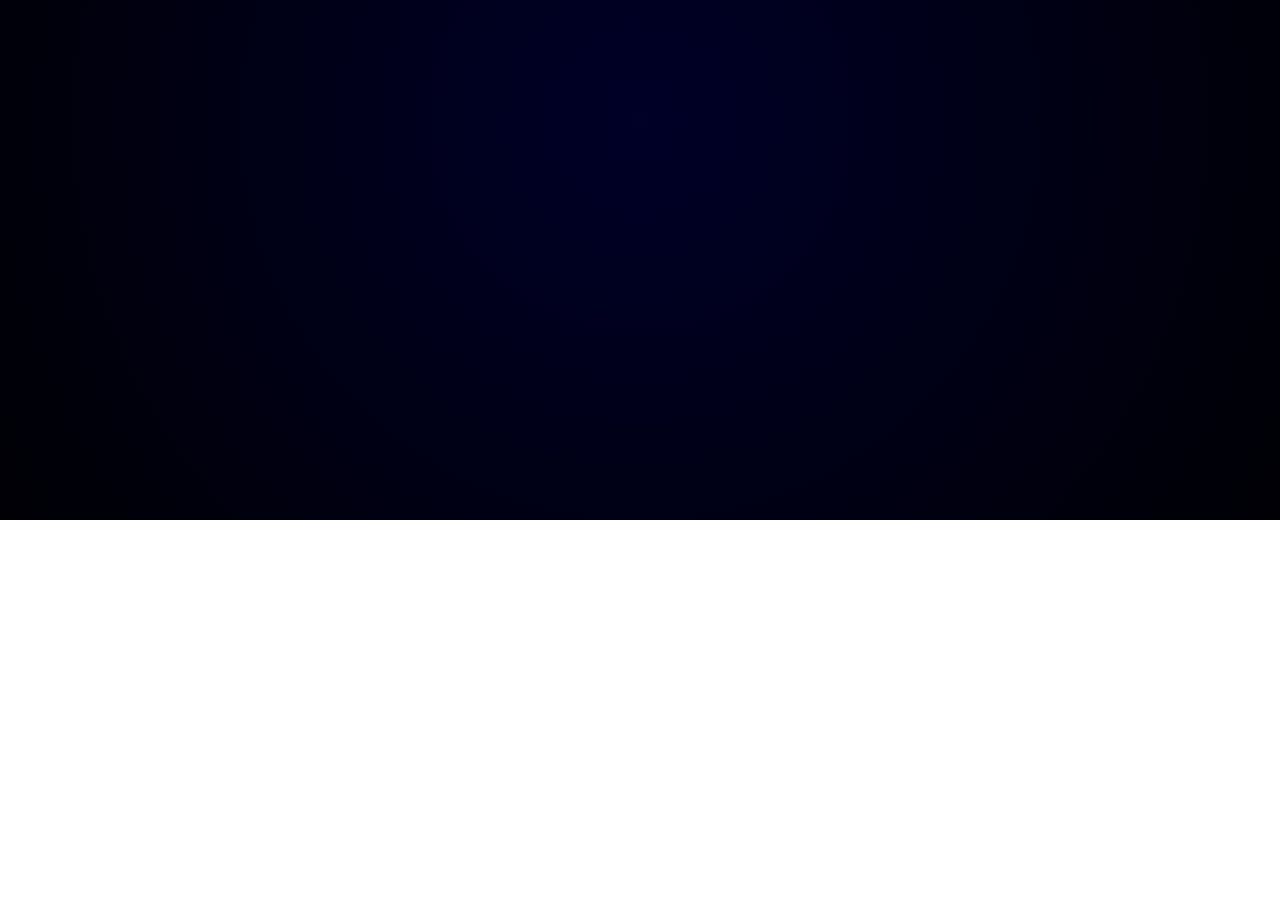
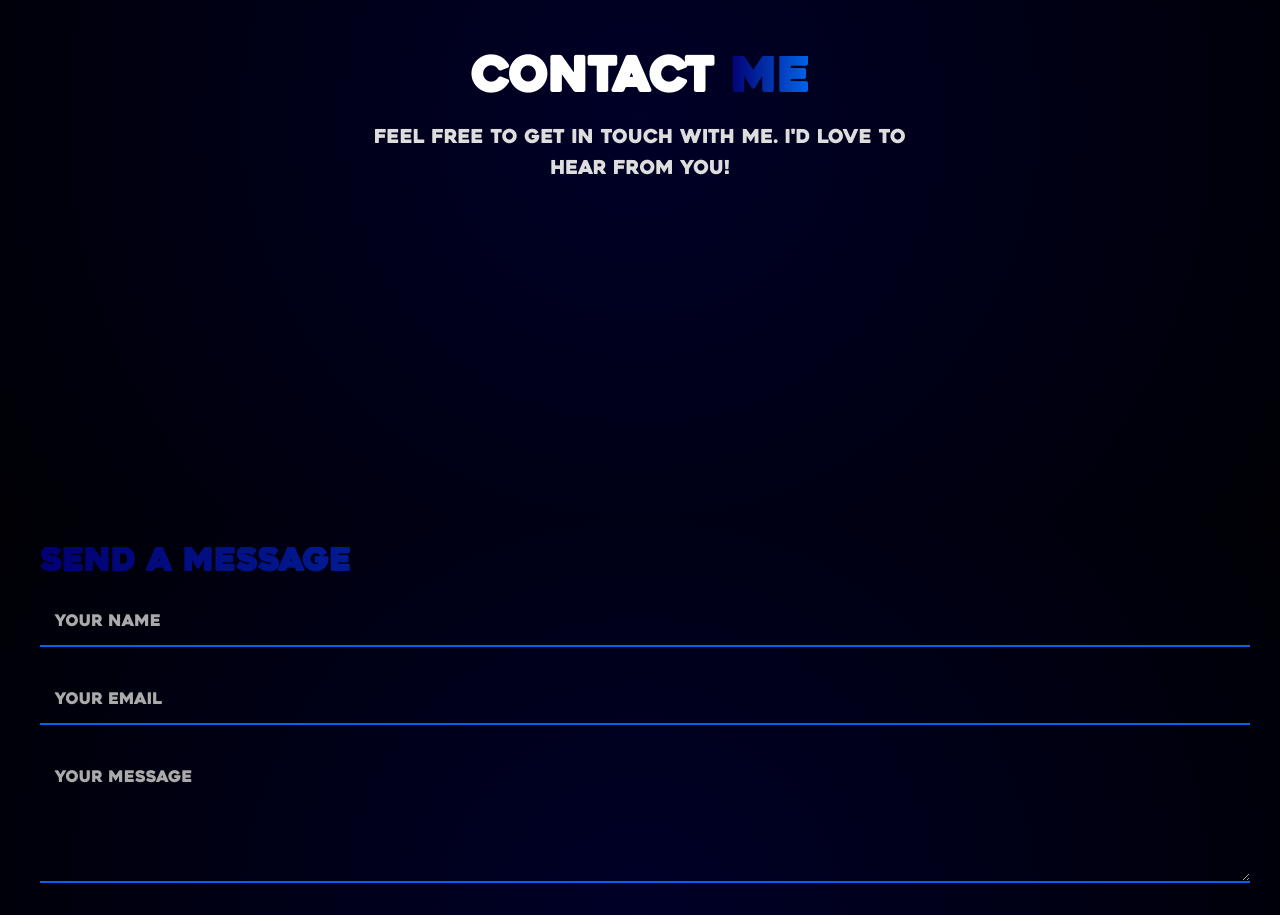
Before and after one commit to SimonOnyszczakHansen/Website, an Angular app: page /contact in a window 1280 px wide. Shown: the part 280-1195 px from the top of the page. Before the commit the page ends 800 px from the top, so only its background shows below. Built offline with nearby package versions, Linux system fonts and the light colour scheme.

Commit message:
Updated Angular project files: modified angular.json, added/updated CSS and HTML files for about-page, contact-page, homepage, and projects-page components, and updated TypeScript files for contact-page and homepage components.

```diff
--- a/angular.json
+++ b/angular.json
@@ -39,8 +39,8 @@
                 },
                 {
                   "type": "anyComponentStyle",
-                  "maximumWarning": "2kb",
-                  "maximumError": "4kb"
+                  "maximumWarning": "4kb",
+                  "maximumError": "6kb"
                 }
               ],
               "outputHashing": "all"
@@ -55,6 +55,9 @@
         },
         "serve": {
           "builder": "@angular-devkit/build-angular:dev-server",
+          "options": {
+            "proxyConfig": "proxy.conf.json"
+          },
           "configurations": {
             "production": {
               "buildTarget": "Website:build:production"
--- a/src/app/contact-page/contact-page.component.css
+++ b/src/app/contact-page/contact-page.component.css
@@ -0,0 +1,164 @@
+/* General Styles */
+body {
+    margin: 0;
+    padding: 0;
+    min-height: 100vh;
+    overflow-x: hidden;
+    font-family: Arial, sans-serif;
+    color: #ffffff;
+}
+
+/* Hero Section */
+.hero {
+    min-height: 100vh;
+    display: flex;
+    justify-content: center;
+    align-items: center;
+    text-align: center;
+    position: relative;
+    padding: 0 20px;
+}
+
+.hero-content {
+    max-width: 35em;
+    animation: fadeInUp 1s ease-out forwards;
+}
+
+.hero-content h1 {
+    font-size: 3rem;
+    font-weight: bold;
+    margin-bottom: 20px;
+}
+
+.hero-content h1 span {
+    background: linear-gradient(to right, #020072, #0065e9);
+    background-clip: text;
+    -webkit-background-clip: text;
+    color: transparent;
+}
+
+.hero-content p {
+    font-size: 1.2rem;
+    margin-bottom: 30px;
+    color: #dddddd;
+    line-height: 1.6;
+}
+
+/* Fade In Animation */
+@keyframes fadeInUp {
+    from {
+        opacity: 0;
+        transform: translateY(20px);
+    }
+
+    to {
+        opacity: 1;
+        transform: translateY(0);
+    }
+}
+
+.contact-container {
+    max-width: 1200px;
+    margin: 0 auto 50px auto;
+    padding: 0 20px;
+    display: flex;
+    flex-wrap: wrap;
+    justify-content: space-between;
+}
+
+.contact-form {
+    flex: 1;
+    min-width: 300px;
+    margin-right: 20px;
+    animation: slideInLeft 1s ease-out forwards;
+}
+
+.contact-form h2 {
+    font-size: 2rem;
+    margin-bottom: 20px;
+    background: linear-gradient(to right, #020072, #0065e9);
+    background-clip: text;
+    -webkit-background-clip: text;
+    color: transparent;
+}
+
+.contact-form .form-group {
+    position: relative;
+    margin-bottom: 30px;
+}
+
+.contact-form input,
+.contact-form textarea {
+    width: 100%;
+    padding: 15px;
+    background: transparent;
+    border: none;
+    border-bottom: 2px solid #0065e9;
+    color: #ffffff;
+    font-size: 1rem;
+    outline: none;
+    transition: all 0.3s ease;
+}
+
+.contact-form input:focus,
+.contact-form textarea:focus {
+    border-bottom-color: #00d4ff;
+}
+
+.contact-form label {
+    position: absolute;
+    left: 15px;
+    top: 15px;
+    color: #aaaaaa;
+    font-size: 1rem;
+    pointer-events: none;
+    transition: all 0.3s ease;
+}
+
+.contact-form input:focus~label,
+.contact-form input:not(:placeholder-shown)~label,
+.contact-form textarea:focus~label,
+.contact-form textarea:not(:placeholder-shown)~label {
+    top: -10px;
+    font-size: 0.9rem;
+    color: #00d4ff;
+}
+
+.contact-form button {
+    background: linear-gradient(to right, #020072, #0065e9);
+    border: none;
+    padding: 15px 30px;
+    color: #ffffff;
+    font-size: 1rem;
+    cursor: pointer;
+    transition: background 0.3s ease;
+    border-radius: 5px;
+}
+
+.contact-form button:hover {
+    background: linear-gradient(to right, #0065e9, #00d4ff);
+}
+/* Slide In Animations */
+@keyframes slideInLeft {
+    from {
+        opacity: 0;
+        transform: translateX(-50px);
+    }
+
+    to {
+        opacity: 1;
+        transform: translateX(0);
+    }
+}
+
+@keyframes slideInRight {
+    from {
+        opacity: 0;
+        transform: translateX(50px);
+    }
+
+    to {
+        opacity: 1;
+        transform: translateX(0);
+    }
+}
--- a/src/app/contact-page/contact-page.component.html
+++ b/src/app/contact-page/contact-page.component.html
@@ -1 +1,46 @@
-<p>contact-page works!</p>
+<!DOCTYPE html>
+<html lang="en">
+<head>
+    <meta charset="UTF-8">
+    <meta name="viewport" content="width=device-width, initial-scale=1.0">
+    <title>Contact - Simon Onyszczak Hansen</title>
+    <!-- Font Awesome Icons -->
+    <link rel="stylesheet" href="https://cdnjs.cloudflare.com/ajax/libs/font-awesome/5.15.2/css/all.min.css">
+</head>
+<body>
+    <!-- Hero Section -->
+    <header class="hero">
+        <div class="hero-content">
+            <h1>Contact <span>Me</span></h1>
+            <p>Feel free to get in touch with me. I'd love to hear from you!</p>
+        </div>
+    </header>
+    <!-- Contact Section -->
+    <main>
+        <section class="contact-container">
+            <!-- Contact Form -->
+            <div class="contact-form">
+                <h2>Send a Message</h2>
+                <form [formGroup]="contactForm" (ngSubmit)="onSubmit()">
+                    <div class="form-group">
+                        <input type="text" formControlName="name" required placeholder=" " aria-label="Your Name" />
+                        <label for="name">Your Name</label>
+                    </div>
+                    <div class="form-group">
+                        <input type="email" formControlName="email" required placeholder=" " aria-label="Your Email" />
+                        <label for="email">Your Email</label>
+                    </div>
+                    <div class="form-group">
+                        <textarea formControlName="message" rows="6" required placeholder=" "
+                            aria-label="Your Message"></textarea>
+                        <label for="message">Your Message</label>
+                    </div>
+                    <button type="submit">Send Message</button>
+                </form>
+            </div>
+        </section>
+    </main>
+    <app-footer></app-footer>
+</body>
+
+</html>
--- a/src/app/contact-page/contact-page.component.ts
+++ b/src/app/contact-page/contact-page.component.ts
@@ -1,12 +1,46 @@
 import { Component } from '@angular/core';
+import { FooterComponent } from '../footer/footer.component';
+import { FormBuilder, FormGroup, Validators, ReactiveFormsModule, FormsModule } from '@angular/forms';
+import { HttpClient, HttpClientModule } from '@angular/common/http';
 
 @Component({
   selector: 'app-contact-page',
   standalone: true,
-  imports: [],
+  imports: [FooterComponent, ReactiveFormsModule, FormsModule, HttpClientModule],
   templateUrl: './contact-page.component.html',
-  styleUrl: './contact-page.component.css'
+  styleUrls: ['./contact-page.component.css'],
 })
+
 export class ContactPageComponent {
+  contactForm: FormGroup;
 
+  constructor(
+    private fb: FormBuilder,
+    private http: HttpClient // Inject HttpClient
+  ) {
+    this.contactForm = this.fb.group({
+      name: ['', Validators.required],
+      email: ['', [Validators.required, Validators.email]],
+      message: ['', Validators.required],
+    });
+  }
+
+  onSubmit() {
+    if (this.contactForm.valid) {
+      const formData = this.contactForm.value;
+      // Send the form data to the backend
+      this.http.post('/api/send-email', formData).subscribe(
+        (response) => {
+          // Handle successful response
+          alert('Your message has been sent successfully!');
+          this.contactForm.reset();
+        },
+        (error) => {
+          // Handle error response
+          alert('An error occurred while sending your message.');
+          console.error(error);
+        }
+      );
+    }
+  }
 }
--- a/src/app/homepage/homepage.component.html
+++ b/src/app/homepage/homepage.component.html
@@ -15,7 +15,7 @@
             <h3>Creating Modern Web Experiences</h3>
             <h1>Transforming Ideas into <span>Digital Realities</span></h1>
             <p>Hi! I'm Simon, a developer based in Denmark.</p>
-            <a class="cta-button" type="button">Get in contact <i class="fas fa-arrow-right"></i></a>
+            <a class="cta-button" type="button" (click)="goToContactPage()">Get in contact <i class="fas fa-arrow-right"></i></a>
         </div>
     </div>
     <app-footer></app-footer>
--- a/src/app/homepage/homepage.component.ts
+++ b/src/app/homepage/homepage.component.ts
@@ -1,6 +1,7 @@
 import { Component, ElementRef, Renderer2, HostListener } from '@angular/core';
 import { NavbarComponent } from '../navbar/navbar.component';
 import { FooterComponent } from '../footer/footer.component';
+import { Router } from '@angular/router';
 
 @Component({
   selector: 'app-homepage',
@@ -10,7 +11,7 @@ import { FooterComponent } from '../footer/footer.component';
   styleUrl: './homepage.component.css'
 })
 export class HomepageComponent {
-  constructor(private el: ElementRef, private renderer: Renderer2) {}
+  constructor(private el: ElementRef, private renderer: Renderer2, private route: Router) {}
 
   // Listen to window scroll events
   @HostListener('window:scroll', [])
@@ -24,4 +25,8 @@ export class HomepageComponent {
       }
     }
   }
+
+  goToContactPage() {
+    this.route.navigate(['contact'])
+  }
 }
--- a/src/app/projects-page/projects-page.component.css
+++ b/src/app/projects-page/projects-page.component.css
@@ -142,8 +142,7 @@ body {
     opacity: 0;
     transition: opacity 0.5s ease-in-out;
     position: absolute;
-    object-fit: cover;
-    object-fit: cover;
+    object-fit: contain;
 }
 
 .project-image-slideshow img.active-slide {
```
Also changed, not shown: src/app/about-page/about-page.component.css (+32 -28 lines), src/app/about-page/about-page.component.html (+49 -3 lines).
